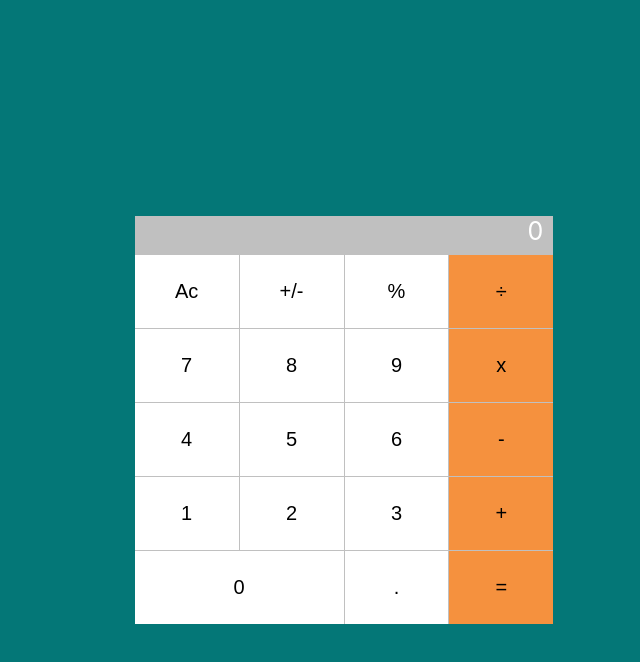
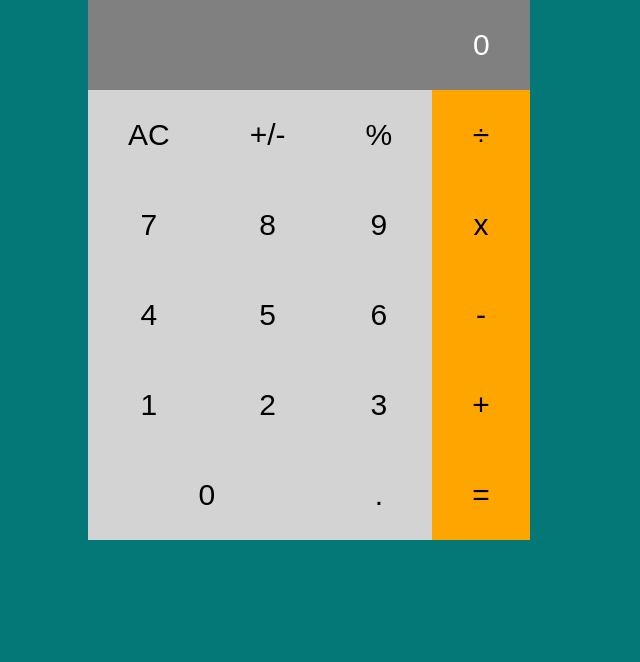
Before and after one commit to obibaadoma/math-magic, a React (Create React App) app: page / in a window 1280 px wide. Shown: the top 662 px of the page, without its empty margins (296-936 px from the left). Built offline with nearby package versions, Linux system fonts and the light colour scheme.

Commit message:
add commponent (atleast one child component)

```diff
--- a/src/App.js
+++ b/src/App.js
@@ -1,11 +1,11 @@
-import React, { Component } from 'react';
-import CalcUserInterface from './components/calculator';
+import React from 'react';
+import CalcButton from './components/calcButton';
 
 // eslint-disable-next-line
-class App extends Component {
+class App extends React.Component {
   render() {
     return (
-      <CalcUserInterface />
+      <CalcButton />
     );
   }
 }
--- /dev/null
+++ b/src/components/calcButton.js
@@ -0,0 +1,36 @@
+/* eslint-disable react/prefer-stateless-function */
+import React from 'react';
+import './calculator.css';
+
+class CalcButton extends React.Component {
+  render() {
+    return (
+      <div className="bordeer">
+        <div className="maingrid">
+          <button type="button" className="btn1">0</button>
+          <button type="button" className="btn2">AC</button>
+          <button type="button" className="btn3">+/-</button>
+          <button type="button" className="btn4">%</button>
+          <button type="button" className="btn5">÷</button>
+          <button type="button" className="btn6">7</button>
+          <button type="button" className="btn7">8</button>
+          <button type="button" className="btn8">9</button>
+          <button type="button" className="btn9">x</button>
+          <button type="button" className="btn10">4</button>
+          <button type="button" className="btn11">5</button>
+          <button type="button" className="btn12">6</button>
+          <button type="button" className="btn13">-</button>
+          <button type="button" className="btn14">1</button>
+          <button type="button" className="btn15">2</button>
+          <button type="button" className="btn16">3</button>
+          <button type="button" className="btn17">+</button>
+          <button type="button" className="btn18">0</button>
+          <button type="button" className="btn19">.</button>
+          <button type="button" className="btn20">=</button>
+        </div>
+      </div>
+    );
+  }
+}
+
+export default CalcButton;
--- /dev/null
+++ b/src/components/calculator.css
@@ -0,0 +1,33 @@
+.maingrid {
+  width: 30%;
+  display: grid;
+  background-color: grey;
+  margin-left: 30%;
+}
+
+.maingrid button {
+  background-color: lightgray;
+  text-align: center;
+  font-size: 30px;
+  width: auto;
+  height: 90px;
+}
+
+.btn1 {
+  grid-column: 1 / 5;
+  color: #fff;
+  text-align: right !important;
+  background-color: gray !important;
+}
+
+.btn18 {
+  grid-column: 1 / 3;
+}
+
+.btn5,
+.btn9,
+.btn17,
+.btn13,
+.btn20 {
+  background-color: orange !important;
+}
--- a/src/components/calculator.js
+++ /dev/null
@@ -1,35 +0,0 @@
-import React from 'react';
-
-class CalcUserInterface extends React.Component { // eslint-disable-line
-  render() {
-    return (
-      <section>
-        <div className="container">
-          <div className="header">0</div>
-          <div className="calc-button">
-            <button type="button">Ac</button>
-            <button type="button">+/-</button>
-            <button type="button">%</button>
-            <button type="button" className="box-color">÷</button>
-            <button type="button">7</button>
-            <button type="button">8</button>
-            <button type="button">9</button>
-            <button type="button" className="box-color">x</button>
-            <button type="button">4</button>
-            <button type="button">5</button>
-            <button type="button">6</button>
-            <button type="button" className="box-color">-</button>
-            <button type="button">1</button>
-            <button type="button">2</button>
-            <button type="button">3</button>
-            <button type="button" className="box-color">+</button>
-            <button type="button" className="zero">0</button>
-            <button type="button">.</button>
-            <button type="button" className="box-color">=</button>
-          </div>
-        </div>
-      </section>
-    );
-  }
-}
-export default CalcUserInterface;
```
